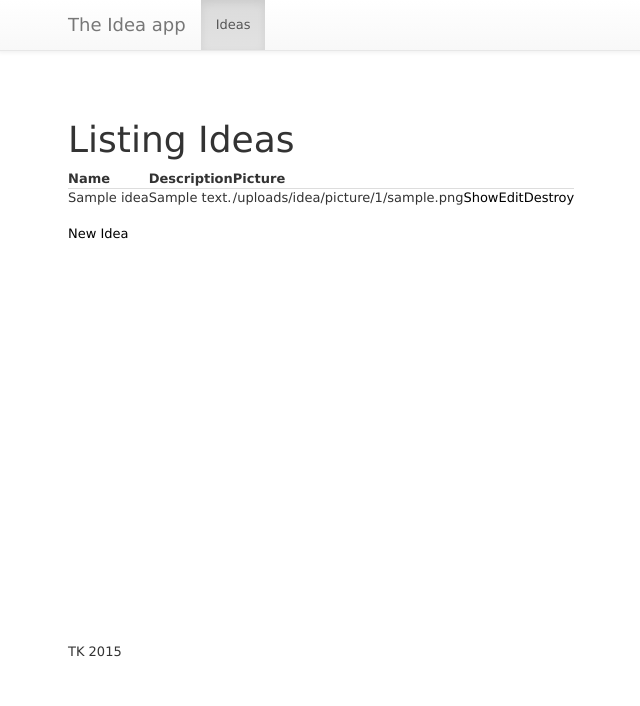
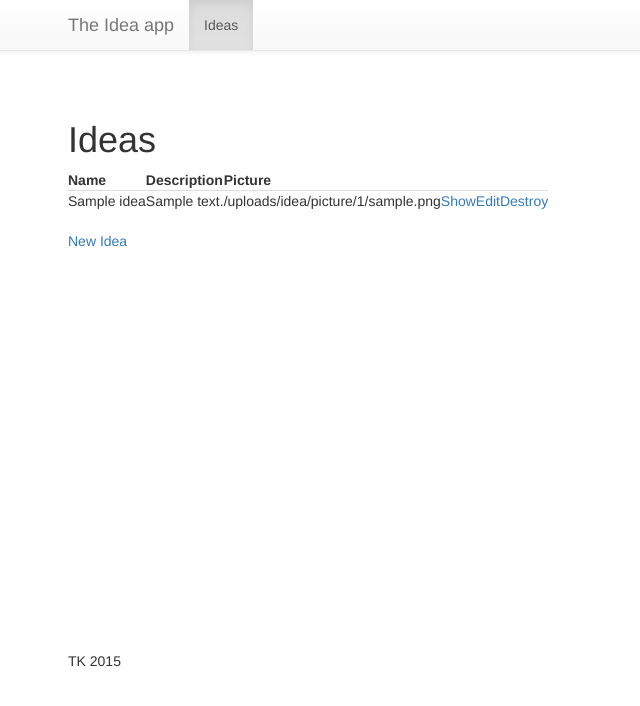
Before and after one commit to degreesK/ideasapp, a Rails app: page /ideas in a window 1280 px wide. Shown: the top 706 px of the page, without its empty margins (2-642 px from the left). Run offline with Rails 7, Linux system fonts and the light colour scheme; tables that the repository leaves empty hold one stand-in row (Sample ...); style sheets or scripts are compiled from the project's sources; some libraries are stand-ins or nearby versions.

Commit message:
views/index, info, stylesheets

```diff
--- a/app/assets/stylesheets/scaffolds.scss
+++ b/app/assets/stylesheets/scaffolds.scss
@@ -1,69 +1,69 @@
-body {
-  background-color: #fff;
-  color: #333;
-  font-family: verdana, arial, helvetica, sans-serif;
-  font-size: 13px;
-  line-height: 18px;
-}
-
-p, ol, ul, td {
-  font-family: verdana, arial, helvetica, sans-serif;
-  font-size: 13px;
-  line-height: 18px;
-}
-
-pre {
-  background-color: #eee;
-  padding: 10px;
-  font-size: 11px;
-}
-
-a {
-  color: #000;
-  &:visited {
-    color: #666;
-  }
-  &:hover {
-    color: #fff;
-    background-color: #000;
-  }
-}
-
-div {
-  &.field, &.actions {
-    margin-bottom: 10px;
-  }
-}
-
-#notice {
-  color: green;
-}
-
-.field_with_errors {
-  padding: 2px;
-  background-color: red;
-  display: table;
-}
-
-#error_explanation {
-  width: 450px;
-  border: 2px solid red;
-  padding: 7px;
-  padding-bottom: 0;
-  margin-bottom: 20px;
-  background-color: #f0f0f0;
-  h2 {
-    text-align: left;
-    font-weight: bold;
-    padding: 5px 5px 5px 15px;
-    font-size: 12px;
-    margin: -7px;
-    margin-bottom: 0px;
-    background-color: #c00;
-    color: #fff;
-  }
-  ul li {
-    font-size: 12px;
-    list-style: square;
-  }
-}
+// body {
+//   background-color: #fff;
+//   color: #333;
+//   font-family: verdana, arial, helvetica, sans-serif;
+//   font-size: 13px;
+//   line-height: 18px;
+// }
+//
+// p, ol, ul, td {
+//   font-family: verdana, arial, helvetica, sans-serif;
+//   font-size: 13px;
+//   line-height: 18px;
+// }
+//
+// pre {
+//   background-color: #eee;
+//   padding: 10px;
+//   font-size: 11px;
+// }
+//
+// a {
+//   color: #000;
+//   &:visited {
+//     color: #666;
+//   }
+//   &:hover {
+//     color: #fff;
+//     background-color: #000;
+//   }
+// }
+//
+// div {
+//   &.field, &.actions {
+//     margin-bottom: 10px;
+//   }
+// }
+//
+// #notice {
+//   color: green;
+// }
+//
+// .field_with_errors {
+//   padding: 2px;
+//   background-color: red;
+//   display: table;
+// }
+//
+// #error_explanation {
+//   width: 450px;
+//   border: 2px solid red;
+//   padding: 7px;
+//   padding-bottom: 0;
+//   margin-bottom: 20px;
+//   background-color: #f0f0f0;
+//   h2 {
+//     text-align: left;
+//     font-weight: bold;
+//     padding: 5px 5px 5px 15px;
+//     font-size: 12px;
+//     margin: -7px;
+//     margin-bottom: 0px;
+//     background-color: #c00;
+//     color: #fff;
+//   }
+//   ul li {
+//     font-size: 12px;
+//     list-style: square;
+//   }
+// }
--- a/app/views/ideas/index.html.erb
+++ b/app/views/ideas/index.html.erb
@@ -1,6 +1,6 @@
 <p id="notice"><%= notice %></p>
 
-<h1>Listing Ideas</h1>
+<h1>Ideas</h1>
 
 <table>
   <thead>
--- a/app/views/pages/info.html.erb
+++ b/app/views/pages/info.html.erb
@@ -1,2 +1,2 @@
 <h1>Pages#info</h1>
-<p>Find me in app/views/pages/info.html.erb</p>
+<p>Newbie to Ruby on Rails!</p>
```
Also changed, not shown: spec/idea_spec.rb (added, +9 -0 lines), spec/spec_helper.rb (added, +96 -0 lines), 2 other files.
